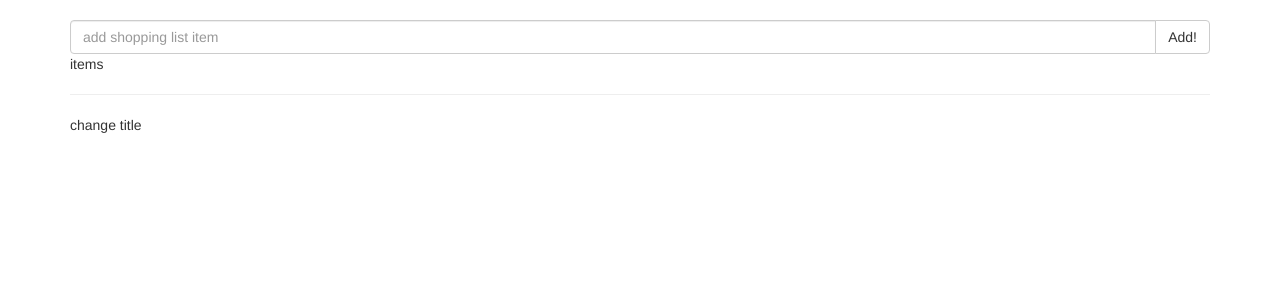
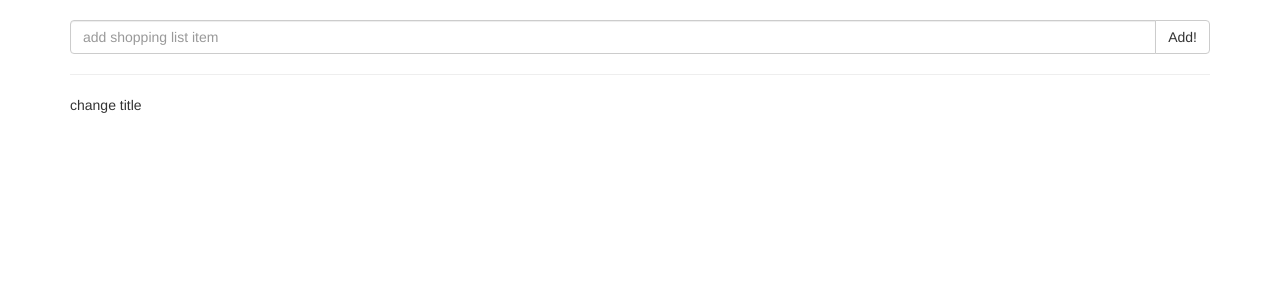
Before and after one commit to mi5ha6in/learningVueJs, a Vue app in the folder learning_vuejs_2/shopping-list/: page / in a window 1280 px wide. Shown: the top 300 px of the page. Built offline with nearby package versions, Linux system fonts and the light colour scheme.

Commit message:
Adds template in components

```diff
--- a/learning_vuejs_2/shopping-list/src/App.vue
+++ b/learning_vuejs_2/shopping-list/src/App.vue
@@ -1,7 +1,7 @@
 <template>
   <div id="app" class="container">
     <h2>{{ title }}</h2>
-    <add-item-component></add-item-component>
+    <add-item-component :items="items"></add-item-component>
     <items-component></items-component>
     <div class="footer">
       <hr/>
--- a/learning_vuejs_2/shopping-list/src/components/ItemComponent.vue
+++ b/learning_vuejs_2/shopping-list/src/components/ItemComponent.vue
@@ -9,7 +9,9 @@
 </template>
 
 <script>
-export default {};
+export default {
+  props: ['items']
+};
 </script>
 
 <style scoped>
--- a/learning_vuejs_2/shopping-list/src/components/ItemsComponent.vue
+++ b/learning_vuejs_2/shopping-list/src/components/ItemsComponent.vue
@@ -1,11 +1,16 @@
 <template>
   <div>
-    items
+    <item-component v-for="item in items" :item="item" :key="item.id"></item-component>
   </div>
 </template>
 
 <script>
+  import ItemComponent from './ItemsComponent.vue'
   export default {
+    components: {
+      ItemComponent
+    },
+    props: ['items']
   }
 </script>
 
```
